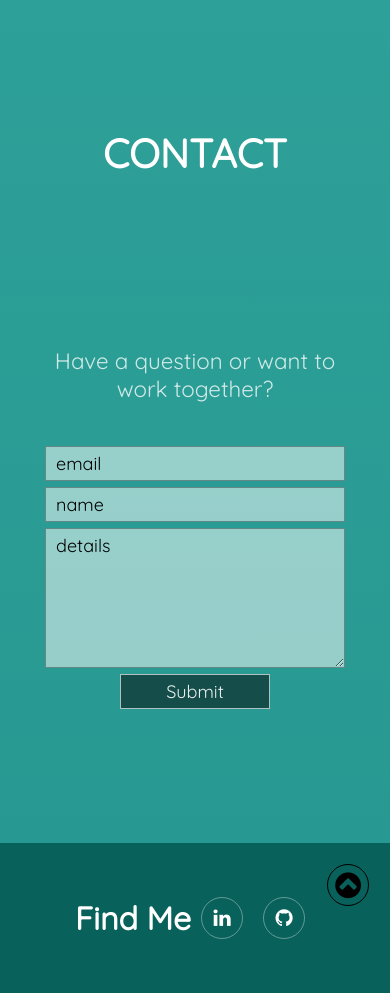
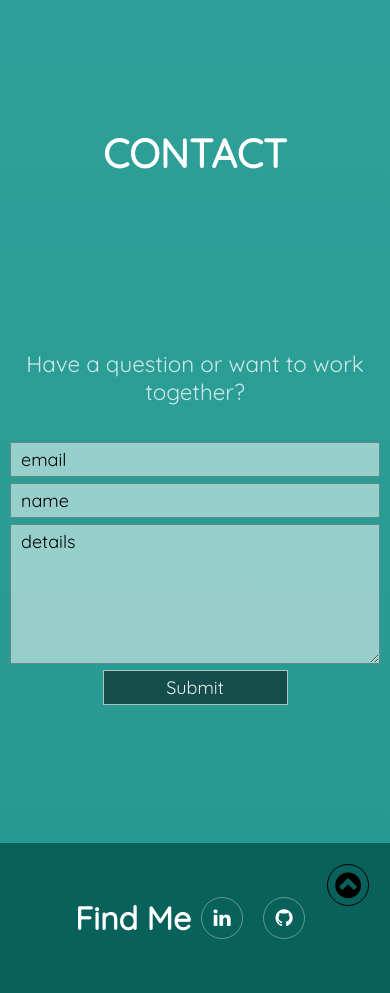
Before and after one commit to Ankit7991/Portfolio1, a PHP site: page / in a window 390 px wide. Shown: the part 3058-4051 px from the top of the page. Run offline with PHP 8.4, Linux system fonts and the light colour scheme; style sheets or scripts are compiled from the project's sources; some web fonts are replaced.

Commit message:
minor fixes ->landscap and max-height media queries

```diff
--- a/style/main/style.scss
+++ b/style/main/style.scss
@@ -654,7 +654,7 @@ main {
 
 
         .form-wrapper {
-          // border: 1px solid red;
+          // border: 5px solid red;
           width: 300px;
 
           form {
--- a/style/media/media.css
+++ b/style/media/media.css
@@ -211,9 +211,19 @@
   section.about #languages .about-me-and-languages .languages {
     width: 100%;
   }
+  section.contact .contact-wrapper {
+    width: 100% !important;
+  }
+  section.contact .contact-wrapper .contact-fields {
+    padding: 10px;
+    width: 100% !important;
+  }
+  section.contact .contact-wrapper .contact-fields .form-wrapper {
+    width: 100% !important;
+  }
 }
 
-@media only screen and (orientation: landscape) {
+@media only screen and (orientation: landscape), screen and (max-height: 700px) {
   #languages {
     height: auto !important;
   }
@@ -223,5 +233,11 @@
   section.contact {
     height: auto !important;
   }
+  section.contact .contact-wrapper {
+    height: auto !important;
+  }
+  section.contact .contact-wrapper .contact-fields {
+    height: auto !important;
+  }
 }
 /*# sourceMappingURL=media.css.map */
--- a/style/media/media.scss
+++ b/style/media/media.scss
@@ -217,12 +217,25 @@
       }
     }
   }
+  section.contact{
+    .contact-wrapper{
+      width: 100% !important;
+      .contact-fields{
+        padding: 10px;
+        width: 100% !important;
+        .form-wrapper{
+          width: 100% !important;
+        }
+      }
+    }
+  }
 
 
 }
 
 //media query for height
-@media only screen and (orientation: landscape){
+@media only screen and (orientation: landscape),
+screen and (max-height: 700px){
   #languages{
     height: auto !important;
     .about-me-and-languages{
@@ -230,6 +243,13 @@
     }
   }
   section.contact{
+
     height: auto !important;
+    .contact-wrapper{
+      height: auto !important;
+      .contact-fields{
+        height: auto !important;
+      }
+    }
   }
 }
```
Also changed, not shown: 1 other file.
